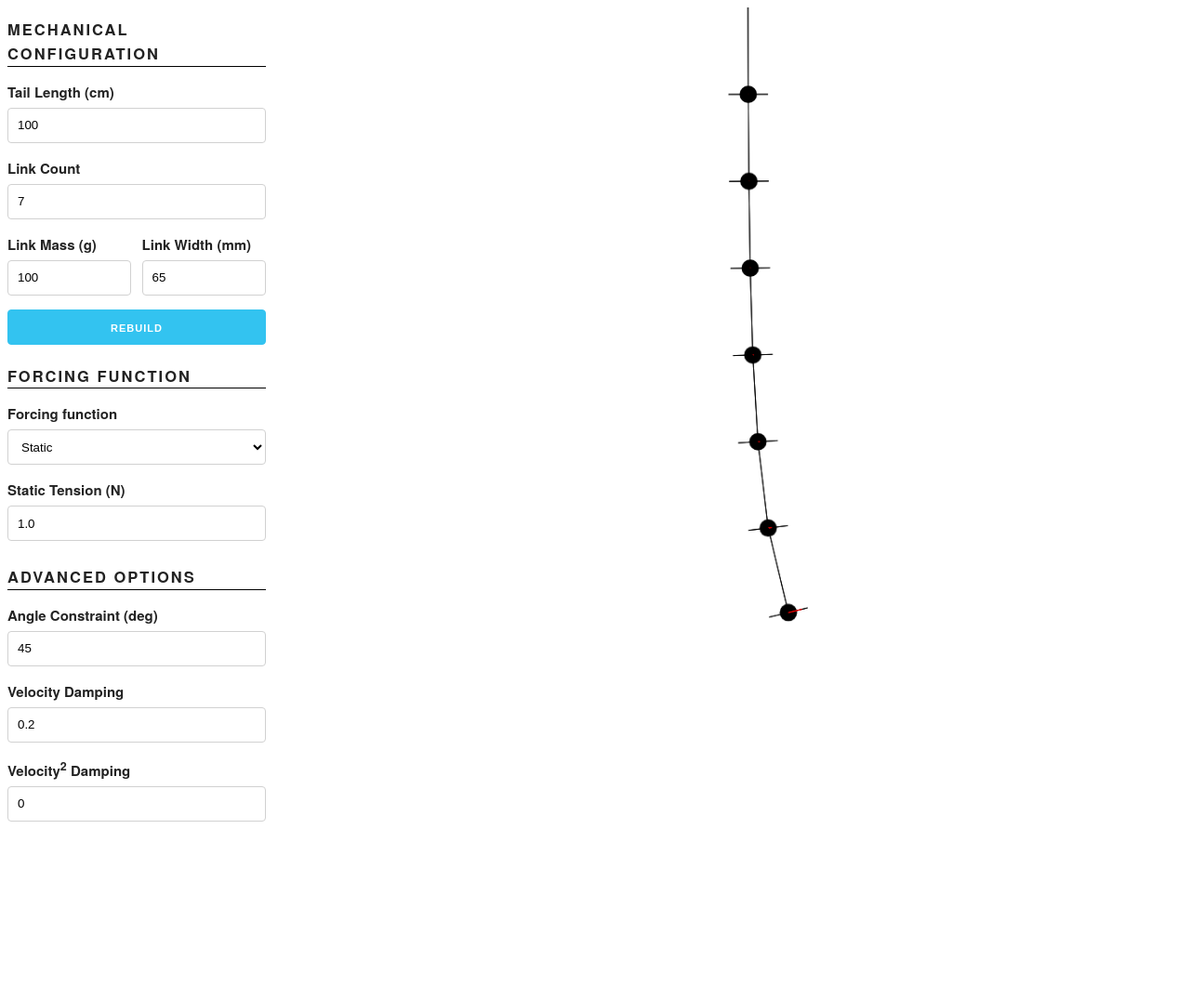
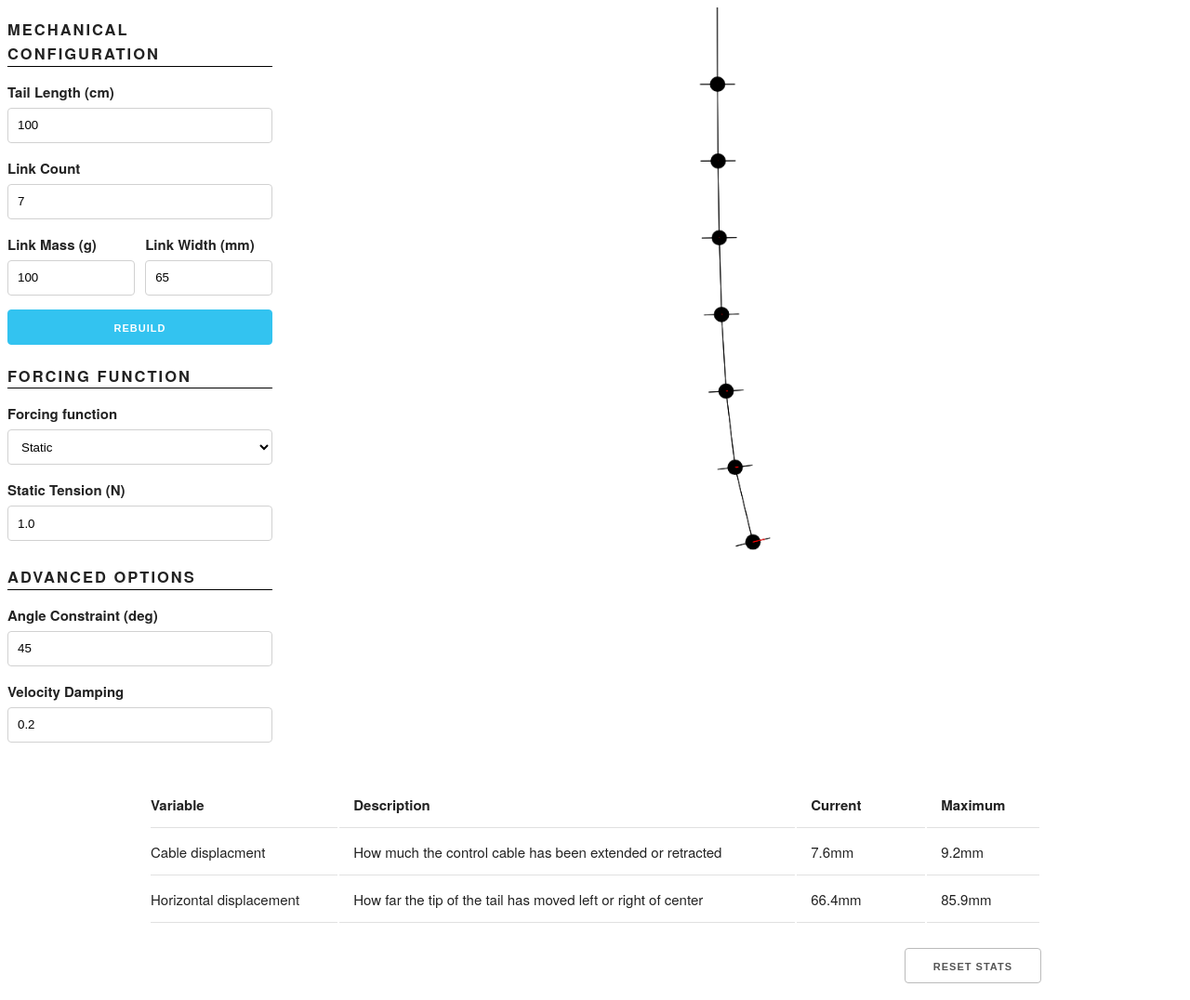
Before and after one commit to cudatox/js-tail-sim, a plain HTML site: page index.html in a window 1280 px wide. Shown: the whole page at 93% size. Before the commit the page ends 957 px from the top, so only its background shows below. Drawn offline with Linux system fonts and the light colour scheme.

Commit message:
Added statistic panel

```diff
--- a/index.html
+++ b/index.html
@@ -12,7 +12,7 @@
         <div class="row">
 
             <!--- Begin sim controls-->
-            <div id="sim_controls" class="three columns">
+            <div id="sim_controls" class="four columns">
                 <div class="row">
                     <div class="twelve columns">
                         <div class="menu-heading">Mechanical configuration</div>
@@ -137,13 +137,48 @@
 
 
             <!-- Begin sim canvas container-->
-            <div id="sim_main" class="nine columns">
+            <div id="sim_main" class="eight columns">
+
                 <div class="row">
                     <div class="twelve columns">
                         <canvas id="sim_canvas" width="1000px" height="1000px" class="u-max-full-width"></canvas>
                     </div>
                 </div>
+
             </div>
         </div>
+
+        <!-- Stats table -->
+        <div class="container">
+            <div class="row">
+                <table class="u-full-width">
+                    <thead>
+                        <tr>
+                            <th>Variable</th>
+                            <th>Description</th>
+                            <th style="min-width: 6em;">Current</th>
+                            <th style="min-width: 6em;">Maximum</th>
+                        </tr>
+                        <tr>
+                            <td>Cable displacment</td>
+                            <td>How much the control cable has been extended or retracted</td>
+                            <td id="cableDisplacement">-</td>
+                            <td id="cableDisplacementMax">-</td>
+                        </tr>
+                        <tr>
+                            <td>Horizontal displacement</td>
+                            <td>How far the tip of the tail has moved left or right of center</td>
+                            <td id="horizontalDisplacement">-</td>
+                            <td id="horizontalDisplacementMax">-</td>
+                        </tr>
+                    </thead>
+                </table>
+            </div>
+            <div class="row">
+                <button class="u-pull-right" id="resetStats">Reset Stats</button>
+            </div>
+
+        </div>
+
     </body>
 </html>
--- a/static/controls.js
+++ b/static/controls.js
@@ -82,6 +82,25 @@ tailSimControls.installAdvancedOptionEvents = function(){
     });
 }
 
+tailSimControls.installStatsResetEvent = function(){
+    document.getElementById("resetStats").addEventListener("click", (evt) => {
+        TailSim.resetStats();
+    });
+}
+
+tailSimControls.formatStatsNumber = function(num){
+    return String((Math.round(num * 10)/10).toFixed(1))
+}
+
+tailSimControls.updateStats = function(){
+    TailSim.updateStats();
+    stats = TailSim.statistics;
+    document.getElementById("cableDisplacement").textContent = tailSimControls.formatStatsNumber(stats.cableDisplacement * 1000) + "mm";
+    document.getElementById("cableDisplacementMax").textContent = tailSimControls.formatStatsNumber(stats.cableDisplacementMax * 1000) + "mm";
+    document.getElementById("horizontalDisplacement").textContent = tailSimControls.formatStatsNumber(stats.horizontalDisplacement * 1000) + "mm";
+    document.getElementById("horizontalDisplacementMax").textContent = tailSimControls.formatStatsNumber(stats.horizontalDisplacementMax * 1000) + "mm";
+}
+
 window.addEventListener("load", (el, ev) => {
     //Handle reset button
     document.getElementById("update_simulation").addEventListener("click", () => {tailSimControls.handleRebuildBtn()});
@@ -91,5 +110,9 @@ window.addEventListener("load", (el, ev) => {
     tailSimControls.handleForcingFunctionChange();
     //Handle advanced options
     tailSimControls.installAdvancedOptionEvents();
+    //Handle reset stats button
+    tailSimControls.installStatsResetEvent();
+    //Statistics panel
+    window.setInterval(tailSimControls.updateStats, 100);
     console.log("loaded.")
 });
--- a/static/main.css
+++ b/static/main.css
@@ -7,3 +7,10 @@
     margin-bottom: 1.5rem;
     margin-top: 1rem;
 }
+
+#sim_controls{
+    overflow-y: scroll;
+    height: 100vh;
+    padding-right: 15px;
+    max-width: 300px;
+}
--- a/static/tailsim.js
+++ b/static/tailsim.js
@@ -14,17 +14,33 @@ TailSim.simTime = 0.0;
 TailSim.forcingFunctionStrat = ()=>{};
 
 TailSim.statistics = {
-    "maxActuationDistance" : 0.0,
-    "minActuationDistance" : 0.0,
+    "cableDisplacement" : 0.0,
+    "cableDisplacementMax" : 0.0,
+    "horizontalDisplacement" : 0.0,
+    "horizontalDisplacementMax" : 0.0
 };
 
+TailSim.resetStats = function() {
+    console.log("reset")
+    TailSim.statistics = {
+        "cableDisplacement" : 0.0,
+        "cableDisplacementMax" : 0.0,
+        "horizontalDisplacement" : 0.0,
+        "horizontalDisplacementMax" : 0.0
+    };
+}
+
 TailSim.updateStats = function(){
-    const actuationDistance = this.getRestingBowdenLength() - this.getBowdenLength();
-    if (actuationDistance > this.statistics.maxActuationDistance){
-        this.statistics.maxActuationDistance = actuationDistance
+    const cableDisplacement = Math.abs(this.getRestingBowdenLength() - this.getBowdenLength());
+    if (cableDisplacement > this.statistics.cableDisplacementMax){
+        this.statistics.cableDisplacementMax = cableDisplacement;
     }
-    if (actuationDistance < this.statistics.minActuationDistance){
-        this.statistics.minActuationDistance = actuationDistance
+    this.statistics.cableDisplacement = cableDisplacement;
+
+    const lastLink = this.linkArray[this.linkArray.length-1];
+    this.statistics.horizontalDisplacement = Math.abs(lastLink.position[0]);
+    if (this.statistics.horizontalDisplacement > this.statistics.horizontalDisplacementMax){
+        this.statistics.horizontalDisplacementMax = this.statistics.horizontalDisplacement;
     }
 }
 
@@ -520,6 +536,8 @@ TailSim.constantRateSpringStrat = function(springForce, maxRetraction){
 }
 
 function animate(){
+    //The simulation happens at 120Hz
+    //Animate is called at a fixed 60Hz
     for (var i =0; i < 2; i++){
         TailSim.stepSimulation(1.0/120);
         TailSim.simTime += 1000.0/120;
```
Also changed, not shown: 1 other file.
